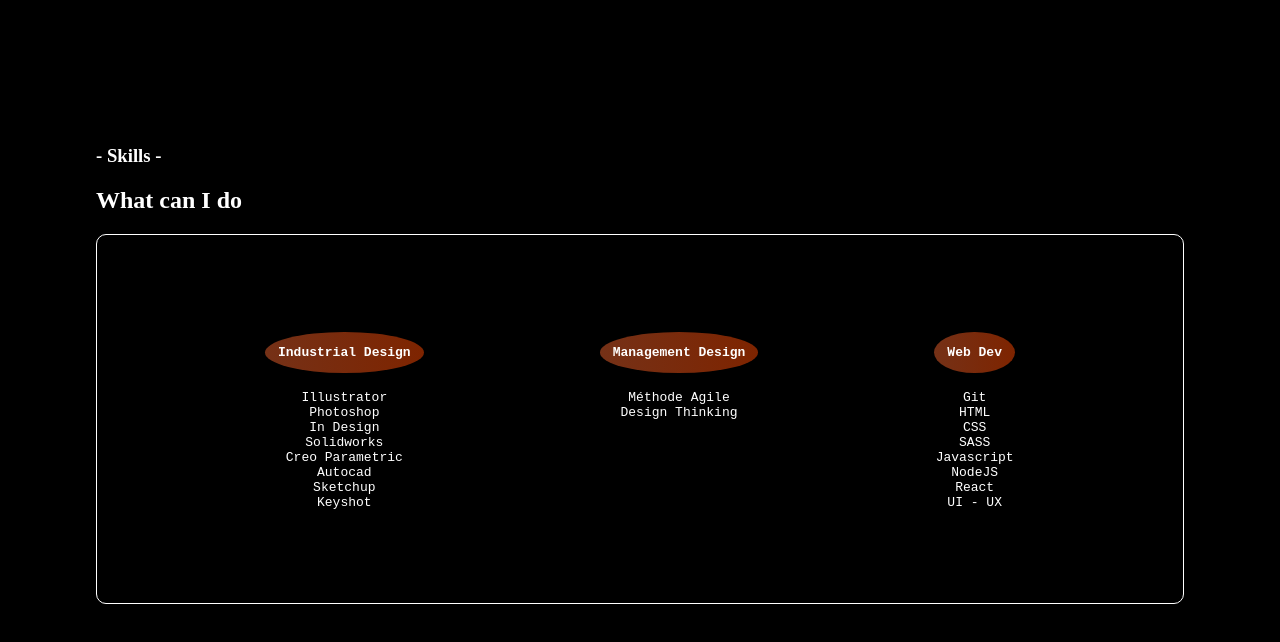
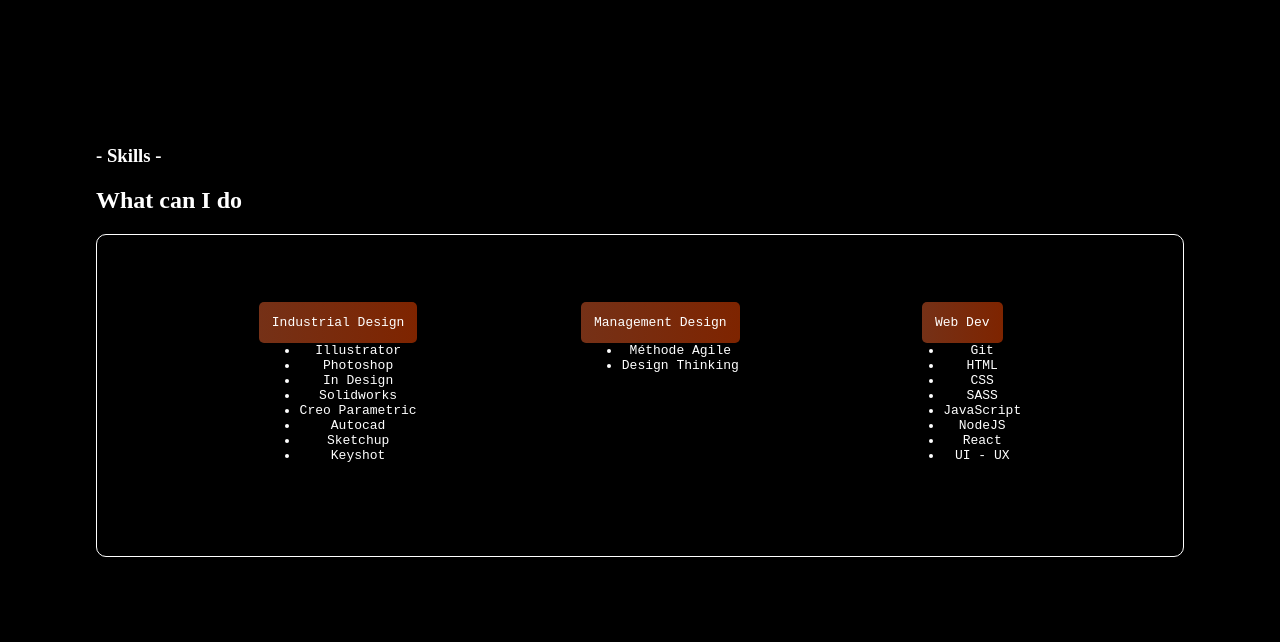
Before and after one commit to Martaly/cv-martaly, a website: page src/index.html in a window 1280 px wide. Shown: the part 966-1608 px from the top of the page. Drawn offline with Linux system fonts and the light colour scheme.

Commit message:
add index.html

```diff
--- a/src/index.html
+++ b/src/index.html
@@ -3,6 +3,7 @@
 <head>
     <meta charset="UTF-8">
     <meta name="viewport" content="width=device-width, initial-scale=1.0">
+    <link href="https://fonts.googleapis.com/css2?family=Oswald&display=swap" rel="stylesheet">
     <link rel="stylesheet" media="screen" type="text/css" href="style.css" />
     <title>CV Alyson Martin</title>
 </head>
@@ -16,6 +17,7 @@
         <div class="profilimg">
             <img href="">
         </div>
+
     </header>
     <div class="aboutme">
     <div class="profilimg1">
@@ -33,47 +35,53 @@
             I am capable of to do a job with a lot of vision and autonomy.<br>
 
         </p>
-        <a href="" >Download my CV</a>
+        <div class="cv">
+            <a href="" >Download my CV</a>
+        </div>
+
     </div>
     </div>
     <div class="skillsme">
         <div class="skills">
             <h3> - Skills - </h3>
-        <h2> What can I do</h2>
+            <h2> What can I do</h2>
         </div>
         <div class="can">
             <div class="box">
-                <h4>Industrial Design</h4>
-                <p>
-                    Illustrator<br>
-Photoshop<br>
-In Design<br>
-Solidworks<br>
-Creo Parametric<br>
-Autocad<br>
-Sketchup<br>
-Keyshot<br>
-                </p>
+                <a href="#">Industrial Design</a>
+               <ul>
+                   <li>Illustrator</li>
+                   <li>Photoshop</li>
+                   <li>In Design</li>
+<li>Solidworks</li>
+<li>Creo Parametric</li>
+<li>Autocad</li>
+<li>Sketchup</li>
+<li>Keyshot</li>
+               </ul>
             </div>
             <div class="box">
-                <h4>Management Design</h4>
-                <p>
-                    Méthode Agile<br>
-Design Thinking
-                </p>
+                <a href="#">Management Design</a>
+                <ul>
+                    <li>
+                        Méthode Agile
+                    </li>
+                    <li>Design Thinking</li>
+                </ul>
             </div>
             <div class="box">
-                <h4>Web Dev</h4>
-                <p>
-                    Git<br>
-HTML<br>
-CSS<br>
-SASS<br>
-Javascript<br>
-NodeJS<br>
-React<br>
-UI - UX<br>
-                </p>
+                <a href="#">Web Dev</a>
+                <ul>
+                    <li>Git
+                    </li>
+                    <li>HTML</li>
+                    <li>CSS</li>
+                    <li>SASS</li>
+                    <li>JavaScript</li>
+                    <li>NodeJS</li>
+                    <li>React</li>
+                    <li>UI - UX</li>
+                </ul>
             </div>
         </div>
 
@@ -81,5 +89,6 @@ UI - UX<br>
 <footer>
 
 </footer>
+
 </body>
 </html>
```
